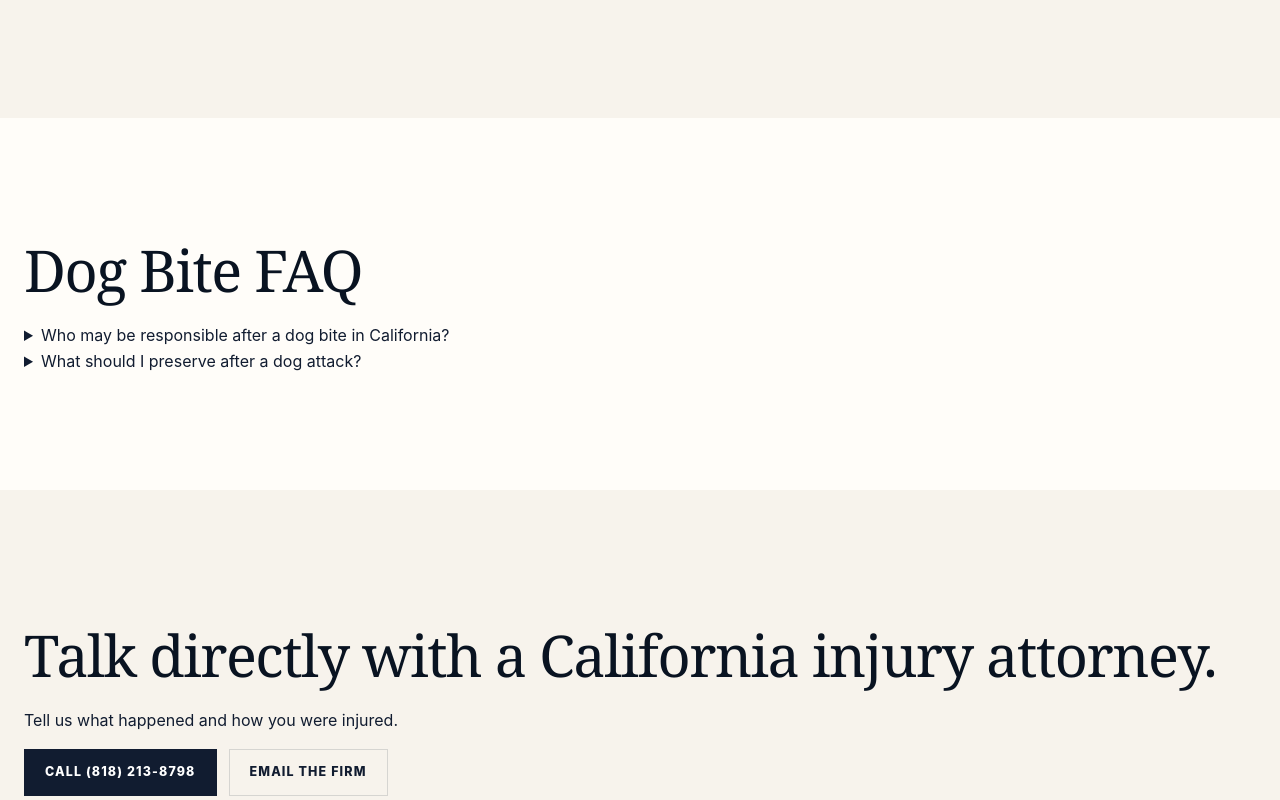
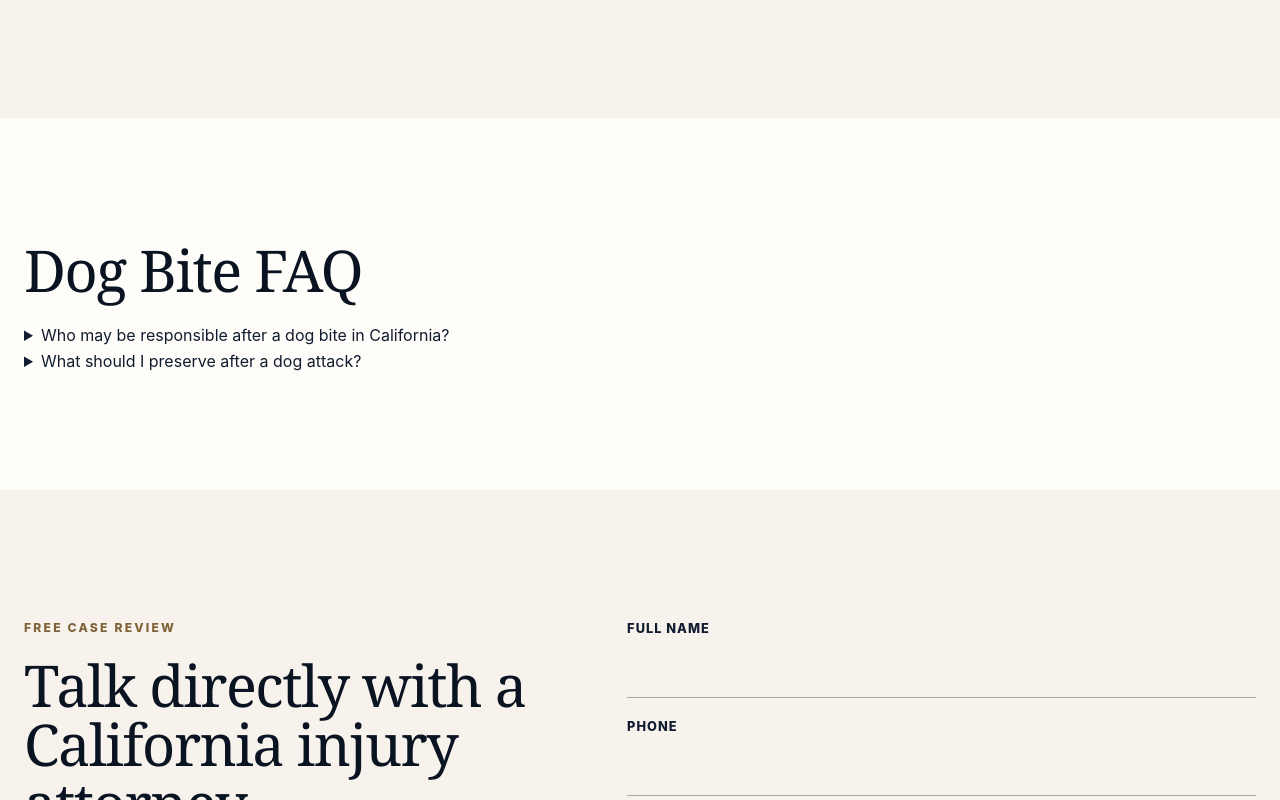
Before and after one commit to savostyanovlaw/thousandoaksinjury-automation, a plain HTML site: page website/dog-bite-lawyer/index.html in a window 1280 px wide. Shown: the part 2000-2800 px from the top of the page. Drawn offline with Linux system fonts and the light colour scheme.

Commit message:
feat: connect dog bite lead form

```diff
--- a/website/dog-bite-lawyer/index.html
+++ b/website/dog-bite-lawyer/index.html
@@ -8,4 +8,6 @@
 <section class="section"><div class="wrap"><p class="eyebrow">Dog Attack Claims</p><h2>Build the claim around evidence, injuries, and available coverage.</h2><div class="card-grid"><article class="card"><h3>Document the animal and scene</h3><p>Identify the dog, owner or keeper, location, witnesses, and any animal-control or law-enforcement response.</p></article><article class="card"><h3>Document the medical course</h3><p>Emergency treatment, wound care, surgery, scarring, infection, therapy, and follow-up care can all become important evidence.</p></article><article class="card"><h3>Identify insurance</h3><p>Homeowners, renters, property, or other liability coverage may require investigation depending on the circumstances.</p></article></div></div></section>
 <section class="section section-alt"><div class="wrap"><p class="eyebrow">California Representation</p><h2>Not limited to one neighborhood or city.</h2><p class="measure">The firm is based in Westlake Village near Thousand Oaks and represents personal injury clients throughout California. The focus is a strong, documented claim and direct access to the attorney handling it.</p></div></section>
 <section class="section" id="faq"><div class="wrap"><h2>Dog Bite FAQ</h2><div class="faq-list"><details><summary>Who may be responsible after a dog bite in California?</summary><p>Responsibility depends on the facts, including ownership, location, conduct, and potentially applicable insurance. The incident should be investigated promptly.</p></details><details><summary>What should I preserve after a dog attack?</summary><p>Keep photographs, medical records, witness information, report information, damaged clothing, and communications concerning the dog or incident.</p></details></div></div></section>
-<section class="case-review" id="contact"><div class="wrap"><h2>Talk directly with a California injury attorney.</h2><p>Tell us what happened and how you were injured.</p><div class="btn-row"><a class="btn btn-primary" href="tel:+18182138798">Call (818) 213-8798</a><a class="btn btn-secondary" href="mailto:attorney@savostyanovlaw.com">Email the Firm</a></div></div></section></main></body></html>
+<section class="case-review" id="contact"><div class="wrap case-review-grid"><div><p class="eyebrow">Free Case Review</p><h2>Talk directly with a California injury attorney.</h2><p>Tell us what happened and how you were injured. For immediate contact, call <a href="tel:+18182138798"><strong>(818) 213-8798</strong></a> or email <a href="mailto:attorney@savostyanovlaw.com"><strong>attorney@savostyanovlaw.com</strong></a>.</p><p class="fine-print">Submitting information does not create an attorney-client relationship. Do not send confidential or time-sensitive information until the firm confirms representation.</p></div><form data-form-integration="pending" aria-describedby="form-integration-note"><label>Full name<input type="text" name="name" autocomplete="name"></label><label>Phone<input type="tel" name="phone" autocomplete="tel"></label><label>Email<input type="email" name="email" autocomplete="email"></label><label>Brief case description<textarea name="message" rows="5"></textarea></label><button class="btn btn-primary" type="button" aria-describedby="form-integration-note">Request a Free Case Review</button><p class="fine-print" id="form-integration-note">Secure online submission is loading. Please call or email the firm if you need immediate assistance.</p></form></div></section></main>
+<script src="/assets/city-pages.js" defer></script>
+</body></html>
```
